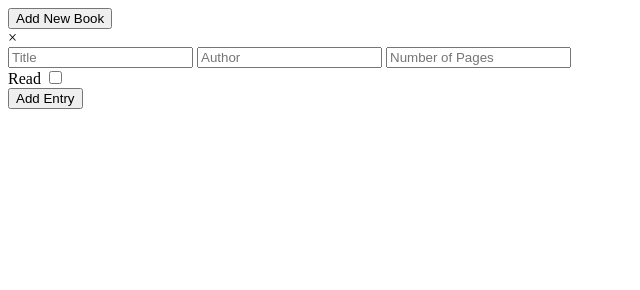
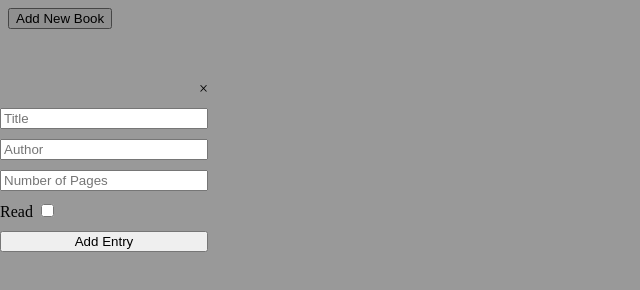
Before and after one commit to AlexRuu/library, a plain HTML site: page index.html in a window 1280 px wide. Both pictures are taken after a click on the button "Add New Book". Shown: the whole page, without its empty margins (0-640 px from the left). Drawn offline with Linux system fonts and the light colour scheme.

Commit message:
Start styling book form

```diff
--- a/style.css
+++ b/style.css
@@ -1,11 +1,25 @@
 .bookForm {
+    display: none;
     z-index: 1;
     position: fixed;
-    display: none;
     width: 100%;
     height: 100%;
+    padding-top: 5rem; /* Location of the box */
+    left: 0;
+    top: 0;
+    overflow: auto;
+    background-color: rgba(0,0,0,0.4); /* Black w/ opacity */
 }
 
-.add-form {
-    display: grid;
+.addForm {
+    display: flex;
+    flex-direction: column;
+    width: 13rem;
+    gap: 10px;
+    justify-content: center;
 }
+
+.close {
+    display: flex;
+    justify-content: right;
+}
```
